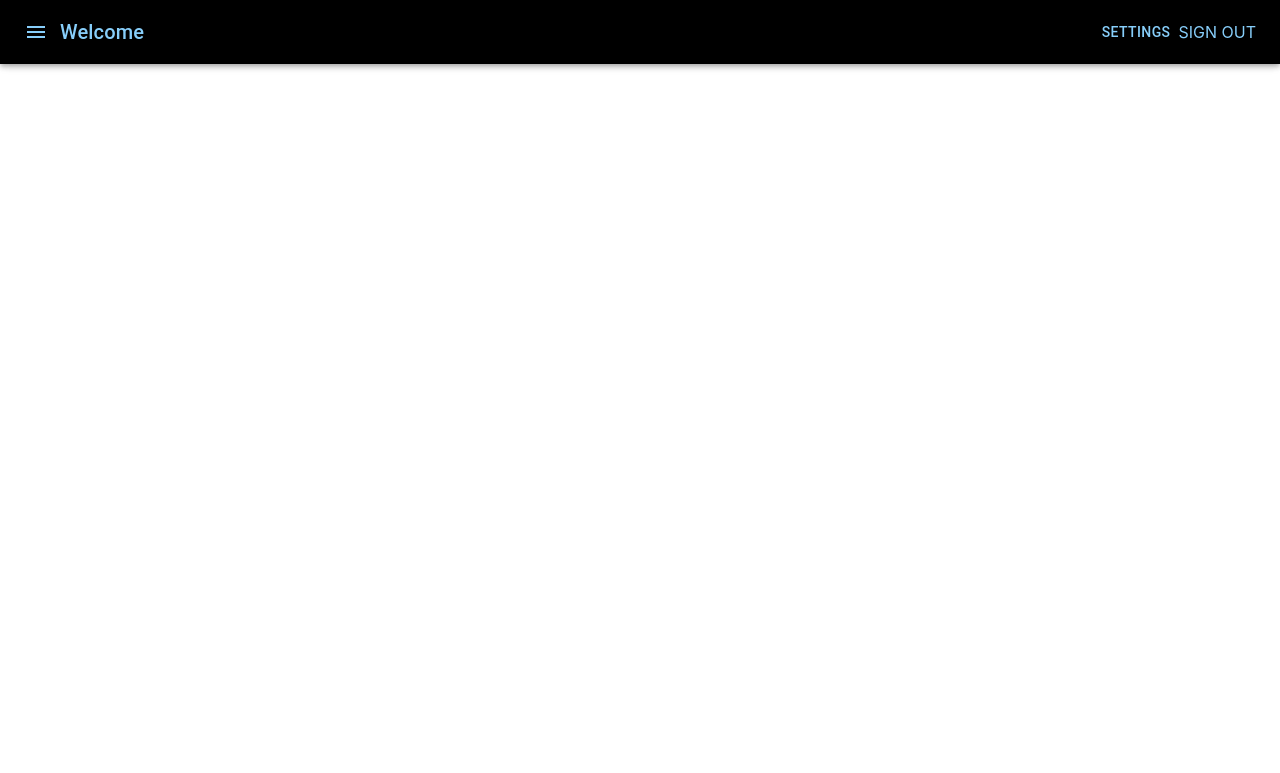
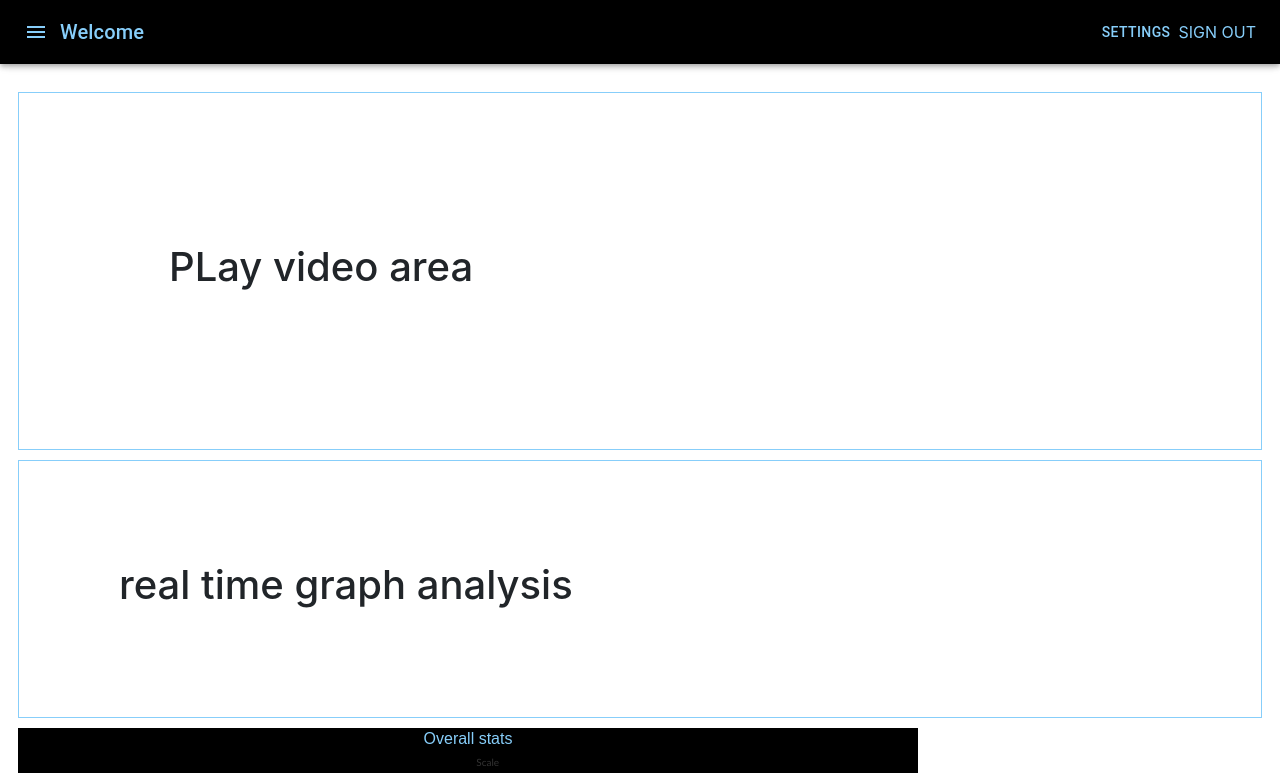
Before and after one commit to abefong54/jaas-summerhacks, a React (Create React App) app in the folder client/: page /analytics in a window 1280 px wide. Shown: the top 773 px of the page. Built offline with nearby package versions, Linux system fonts and the light colour scheme.

Commit message:
Structure of the analytics dashboard

```diff
--- a/client/src/App.js
+++ b/client/src/App.js
@@ -2,13 +2,12 @@ import React, { Component } from 'react';
 import { Route } from "react-router-dom";
 import logo from './logo.svg';
 import './App.css';
-
 import Header from './containers/Header/Header.js';
 import Login from './containers/Login/Login.js';
 import Dashboard from './containers/Dashboard/Dashboard.js';
 import Footer from './containers/Footer/Footer.js';
 import Grid from '@material-ui/core/Grid';
-
+import Analytics from './containers/Analytics/Analytics';
 
 
 class App extends Component {
@@ -29,6 +28,7 @@ class App extends Component {
                 <Grid item xs={12}>
                     <Route path="/" exact component={Login} />
                     <Route path="/dashboard" component={Dashboard} />
+                    <Route path="/analytics" component={Analytics} />
 
                 </Grid>
               </Grid>
--- a/client/src/components/OverallStatsGraph/OverallStatsGraph.css
+++ b/client/src/components/OverallStatsGraph/OverallStatsGraph.css
@@ -3,4 +3,5 @@
 
 
 
+
 }
--- a/client/src/components/OverallStatsGraph/OverallStatsGraph.js
+++ b/client/src/components/OverallStatsGraph/OverallStatsGraph.js
@@ -1,6 +1,6 @@
 
 import React from 'react';
-import CanvasJSReact from '/Users/almasfiza/Desktop/jaas-summerhacks/src/canvas/canvasjs.react.js';
+import CanvasJSReact from '../../canvas/canvasjs.react';
 //var CanvasJSReact = require('./canvasjs.react');
 var CanvasJS = CanvasJSReact.CanvasJS;
 var CanvasJSChart = CanvasJSReact.CanvasJSChart;
@@ -16,8 +16,9 @@ class OverallStatsGraph extends React.Component{
         const options = {
         backgroundColor: "black",
         height:200,
-        width:1500,
+        width:900,
         border:2,
+
           title: {
             text: "Overall stats",
             fontColor:"#87cefa",
@@ -52,7 +53,7 @@ class OverallStatsGraph extends React.Component{
        }
 
        return (
-          <div  className="overall">
+          <div  className="overall" >
             <CanvasJSChart options = {options}
                 /* onRef = {ref => this.chart = ref} */
             />
--- /dev/null
+++ b/client/src/components/PlayVid/PlayVid.js
@@ -0,0 +1,10 @@
+import React from 'react';
+
+class PlayVid extends React.Component {
+    render(){
+        return(
+            <h1> PLay video area</h1>
+        )
+    }
+}
+export default PlayVid;
--- /dev/null
+++ b/client/src/components/RealTimeStats/RealTimeStats.js
@@ -0,0 +1,12 @@
+import React from 'react';
+
+class RealTimeStats extends React.Component{
+    render(){
+        return(
+            <div className="timeGraph">
+                <h1>real time graph analysis</h1>
+            </div>
+        )
+    }
+}
+export default RealTimeStats;
--- a/client/src/components/routes.js
+++ b/client/src/components/routes.js
@@ -4,7 +4,8 @@ import React, { Component } from "react";
 import { Router, Switch, Route } from "react-router-dom";
 import history from "./history"
 import Login from "./Login/login";
-import dashboard from "./Dashboard/dashboard";
+import Dashboard from "./Dashboard/Sashboard";
+import Analytics from "./Analytics/Analytics"
 
 
 export default class Routes extends Component {
@@ -13,7 +14,8 @@ export default class Routes extends Component {
             <Router history={history}>
                 <Switch>
                     <Route path="/" exact component={Login} />
-                    <Route path="/dashboard" component={dashboard} />
+                    <Route path="/dashboard" component={Dashboard} />
+                    <Route path="/analytics" component={Analytics}/>
                 </Switch>
             </Router>
         )
--- /dev/null
+++ b/client/src/containers/Analytics/Analytics.js
@@ -0,0 +1,53 @@
+import React from 'react';
+import OverallStatsGraph from '../../components/OverallStatsGraph/OverallStatsGraph';
+import { makeStyles, withTheme } from '@material-ui/core/styles';
+import RealTimeStats from '../../components/RealTimeStats/RealTimeStats';
+import PlayVid from '../../components/PlayVid/PlayVid';
+const useStyles = makeStyles({
+    root: {
+        marginTop: '50px',
+        padding:"30px"
+    },
+    vid:{
+        border:"1px solid lightskyblue",
+        padding:"150px"
+
+    },
+    realtime:{
+        marginTop:'10px',
+        border:"1px solid lightskyblue",
+        padding:"100px",
+        marginBottom:'10px'
+
+    },
+
+
+
+
+
+
+  });
+
+export default function Analytics(){
+    const style=useStyles();
+    return(
+        <div className={style.root}>
+            <div className={style.vid}>
+                <PlayVid/>
+            </div>
+            <div className={style.realtime}>
+                <RealTimeStats/>
+
+            </div>
+            <div className={style.overall}>
+            <OverallStatsGraph/>
+
+            </div>
+
+
+
+        </div>
+
+    )
+
+}
--- a/client/src/containers/Dashboard/Dashboard.js
+++ b/client/src/containers/Dashboard/Dashboard.js
@@ -1,5 +1,5 @@
 import React, { Component } from 'react';
-
+import { Link } from 'react-router-dom';
 import './Dashboard.css';
 import ClassDropdown from '../../components/ClassDropdown/ClassDropdown';
 import Grid from '@material-ui/core/Grid';
@@ -41,6 +41,8 @@ export default function Dashboard(){
                         <div className={classes.dropdown}>
                             <ClassDropdown/>
                             <Upload />
+                            <Link to="/analytics" ><button>Take me to dashboard</button></Link>
+
                         </div>
                     </Grid>
                     <Grid item xs={12}>
```
